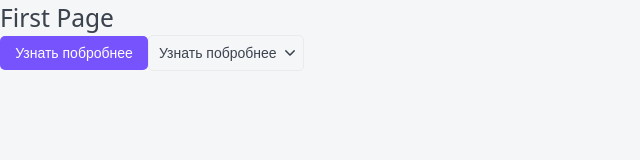
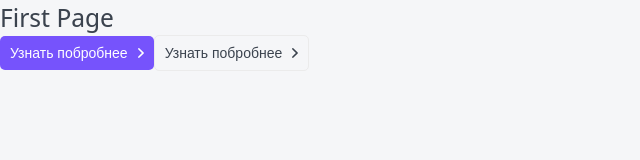
Before and after one commit to ihnatenkoo/Ratings-App, a Next.js app: page / in a window 1280 px wide. Shown: the top 160 px of the page, without its empty margins (0-640 px from the left). Built offline with nearby package versions, Linux system fonts and the light colour scheme.

Commit message:
Add Button primary | ghost

```diff
--- a/components/Button/Button.module.css
+++ b/components/Button/Button.module.css
@@ -16,6 +16,10 @@
 .primary {
   color: var(--white);
   background: var(--primary);
+}
+.primary svg,
+.ghost:hover svg {
+  fill: var(--white);
 }
 .primary:hover {
   background: var(--primary-hover);
--- a/pages/index.tsx
+++ b/pages/index.tsx
@@ -5,8 +5,10 @@ export default function Home(): JSX.Element {
   return (
     <>
       <Htag tag="h1">First Page</Htag>
-      <Button appereance="primary">Узнать побробнее</Button>
-      <Button appereance="ghost" arrow="down">
+      <Button appereance="primary" arrow="right">
+        Узнать побробнее
+      </Button>
+      <Button appereance="ghost" arrow="right">
         Узнать побробнее
       </Button>
     </>
```
Also changed, not shown: components/Button/Arrow.svg.
